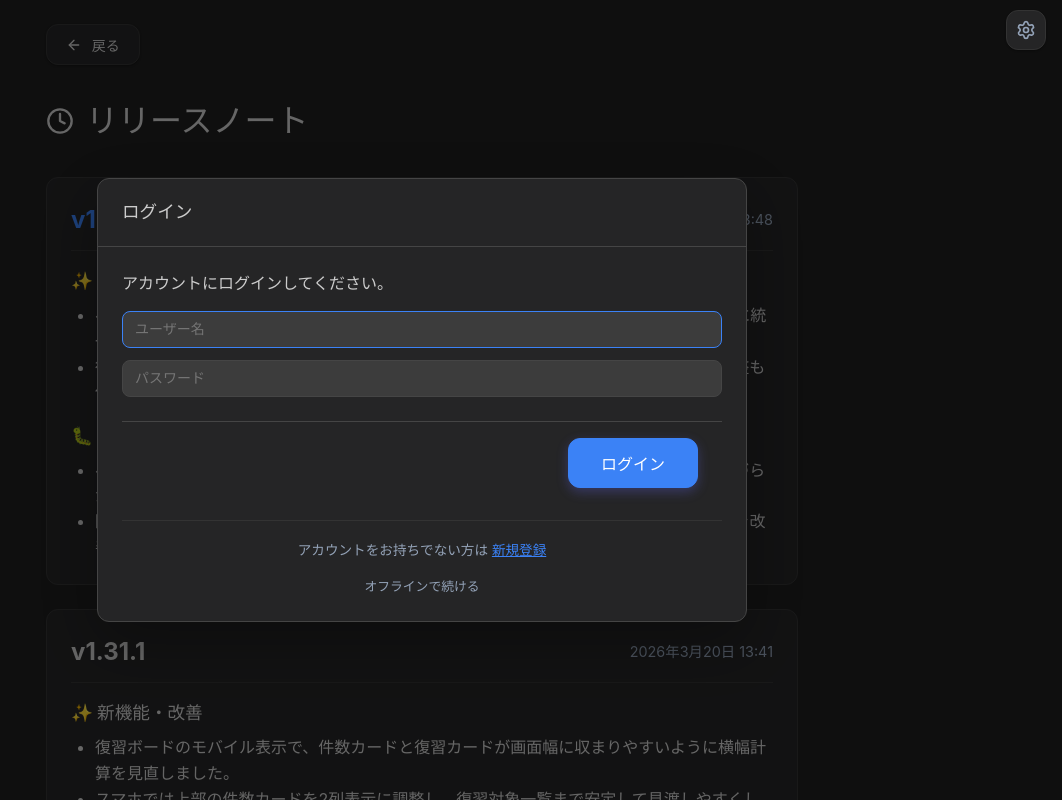
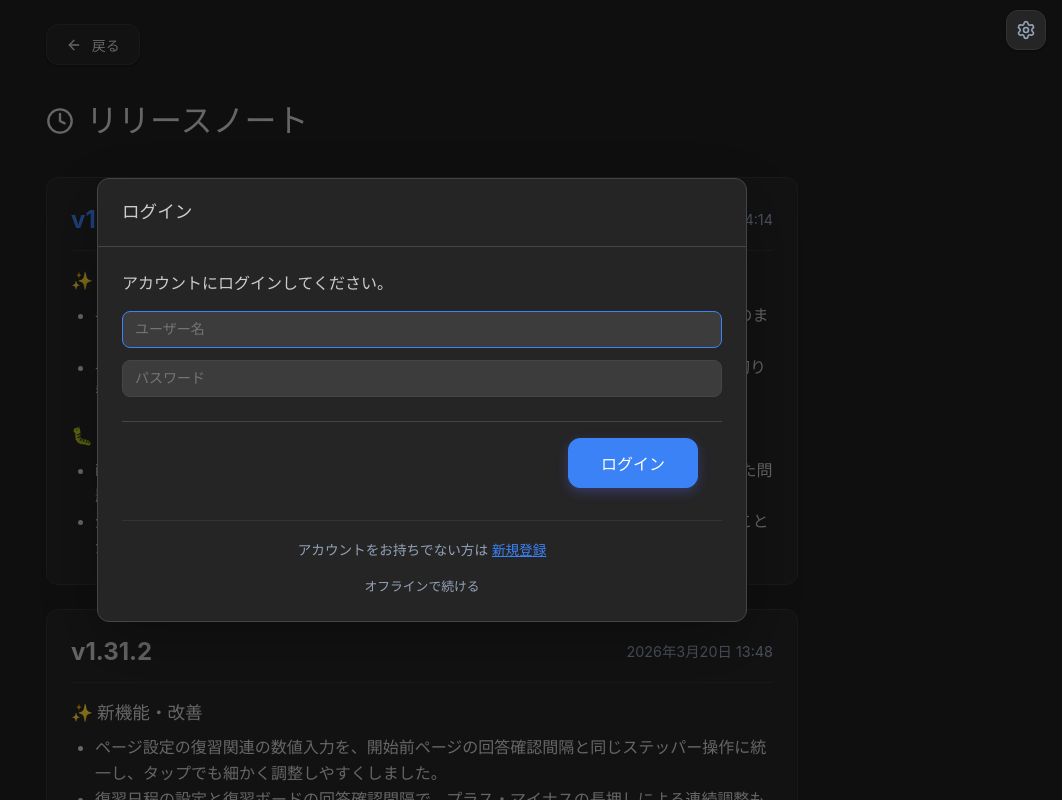
Before and after one commit to toyo-masa/my-study-app, a React (Vite) app: page /release-notes in a window 1280 px wide. Shown: the whole page, without its empty margins (218-1280 px from the left). Built offline with nearby package versions, Linux system fonts and the light colour scheme; no server answers.

Commit message:
Prevent text selection in the handwriting pad on iPad

```diff
--- a/package.json
+++ b/package.json
@@ -1,7 +1,7 @@
 {
   "name": "qa",
   "private": true,
-  "version": "1.31.2",
+  "version": "1.31.3",
   "type": "module",
   "scripts": {
     "dev": "vite",
--- a/src/components/HandwritingPad.tsx
+++ b/src/components/HandwritingPad.tsx
@@ -51,6 +51,19 @@ export const HandwritingPad: React.FC<HandwritingPadProps> = ({
             redoStrokes: nextRedoStrokes,
         });
     }, [onChange]);
+
+    const clearTextSelection = useCallback(() => {
+        if (typeof window === 'undefined') {
+            return;
+        }
+
+        const selection = window.getSelection();
+        if (!selection || selection.rangeCount === 0) {
+            return;
+        }
+
+        selection.removeAllRanges();
+    }, []);
 
     const applyContextStyle = useCallback((ctx: CanvasRenderingContext2D, stroke: HandwritingStroke) => {
         const canvas = canvasRef.current;
@@ -302,7 +315,11 @@ export const HandwritingPad: React.FC<HandwritingPadProps> = ({
     }, [syncCanvasSize]);
 
     return (
-        <div className="handwriting-pad-section">
+        <div
+            className="handwriting-pad-section"
+            onPointerDownCapture={clearTextSelection}
+            onContextMenu={(event) => event.preventDefault()}
+        >
             <div className="handwriting-pad-header">
                 <div>
                     <span className="handwriting-pad-title">手書きメモ</span>
--- a/src/pages/ReleaseNotesRoute.tsx
+++ b/src/pages/ReleaseNotesRoute.tsx
@@ -11,6 +11,18 @@ type ReleaseNote = {
 };
 
 const releaseNotes: ReleaseNote[] = [
+    {
+        version: '1.31.3',
+        date: '2026年3月20日 14:14',
+        improvements: [
+            '手書きメモ欄全体を選択されにくい操作に見直し、Apple Pencil で書いている最中でもそのまま書き続けやすくしました。',
+            '手書き欄のボタンや見出しでも長押し時の選択メニューが出にくいように調整し、ツール切り替えの誤動作を減らしました。',
+        ],
+        fixes: [
+            'iPad で手書き中にコピーや検索のメニューが出てしまい、手書きの流れが止まりやすかった問題を改善しました。',
+            '全消しボタン付近や手書き欄のテキストが選択状態になり、Apple Pencil 操作を邪魔することがあった点を改善しました。',
+        ],
+    },
     {
         version: '1.31.2',
         date: '2026年3月20日 13:48',
```
Also changed, not shown: src/App.css.
